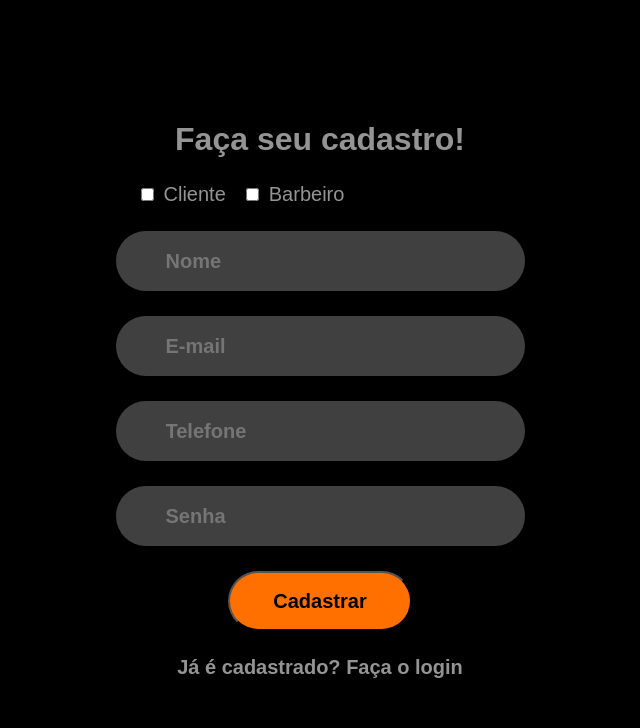
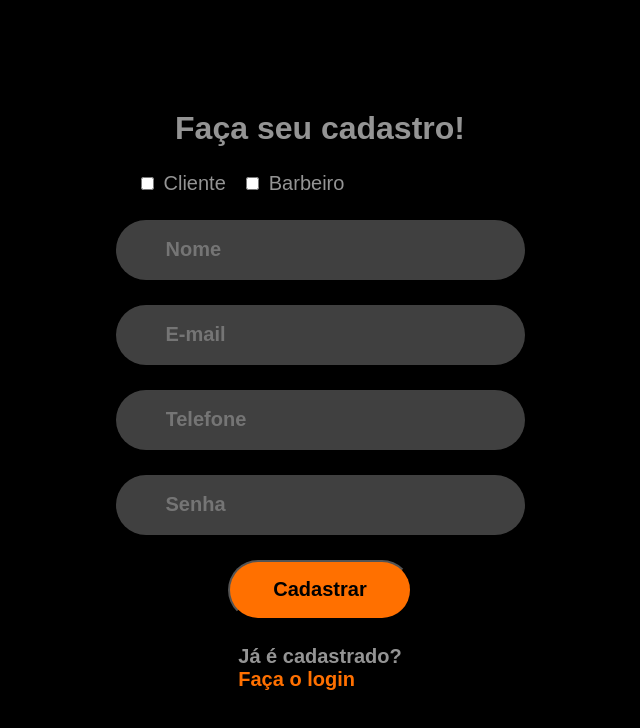
Before and after one commit to iagoPinheiro1401/BelosBarber_front, a Next.js app: page /signup in a window 1280 px wide. Shown: the top 728 px of the page, without its empty margins (320-960 px from the left). Built offline with nearby package versions, Linux system fonts and the light colour scheme.

Commit message:
feat: created navigation between signup and login

```diff
--- a/src/app/login/page.jsx
+++ b/src/app/login/page.jsx
@@ -73,7 +73,6 @@ const handleSubmit = async (e) => {
   }
 };
 
-
   return (
     <Container>
       <img src="/logo.png" alt="Logo" />
@@ -94,7 +93,7 @@ const handleSubmit = async (e) => {
         {erro && <H3 color="red">{erro}</H3>}
         <TextContainer>
           <H3>Ainda não é cadastrado?</H3>
-          <H3 color="#FF7000">Cadastre-se</H3>
+          <H3 color="#FF7000" onClick={() => router.push("/signup")} pointer>Cadastre-se</H3>
         </TextContainer>
         <Button type="submit">Login</Button>
       </Form>
--- a/src/app/signup/page.jsx
+++ b/src/app/signup/page.jsx
@@ -10,6 +10,7 @@ import Button from "@/components/form/Button";
 import Checkbox from "@/components/form/Checkbox";
 import H1 from "@/components/typography/H1";
 import H3 from "@/components/typography/H3";
+import { useRouter } from "next/navigation";
 
 const Container = styled.div`
   width: 100%;
@@ -38,6 +39,7 @@ export default function SignupPage() {
     const { register, handleSubmit, reset } = useForm()
     const [ clienteSelected, isClienteSelected ] = useState(false)
     const [ barbeiroSelected, isBarbeiroSelected ] = useState(false)
+    const router = useRouter()
 
     const onSubmit = async (data) => {
         let url = ''
@@ -82,7 +84,7 @@ export default function SignupPage() {
         <Input placeholder="Telefone" {...register("Telefone")} />
         <Input placeholder="Senha" type="password" {...register("Senha")} />
         <Button type="submit">Cadastrar</Button>
-        <H3>Já é cadastrado? Faça o login</H3>
+        <H3 onClick={() => router.push("/login")}>Já é cadastrado? <H3 color="#FF7000" pointer>Faça o login</H3></H3>
       </Form>
     </Container>
   );
--- a/src/components/typography/H3.jsx
+++ b/src/components/typography/H3.jsx
@@ -4,10 +4,11 @@ const StyledH3 = styled.h3`
     font-size: 20px;
     font-weight: bolder;
     color: ${({ color }) => color || `#949494`};
+    cursor: ${({ pointer }) => (pointer ? 'pointer' : 'default')};
 `
 
-export default function H3({ children, color }) {
+export default function H3({ children, color, onClick, pointer }) {
     return(
-        <StyledH3 color={color}>{children}</StyledH3>
+        <StyledH3 color={color} onClick={onClick} pointer={pointer}>{children}</StyledH3>
     )
 }
```
